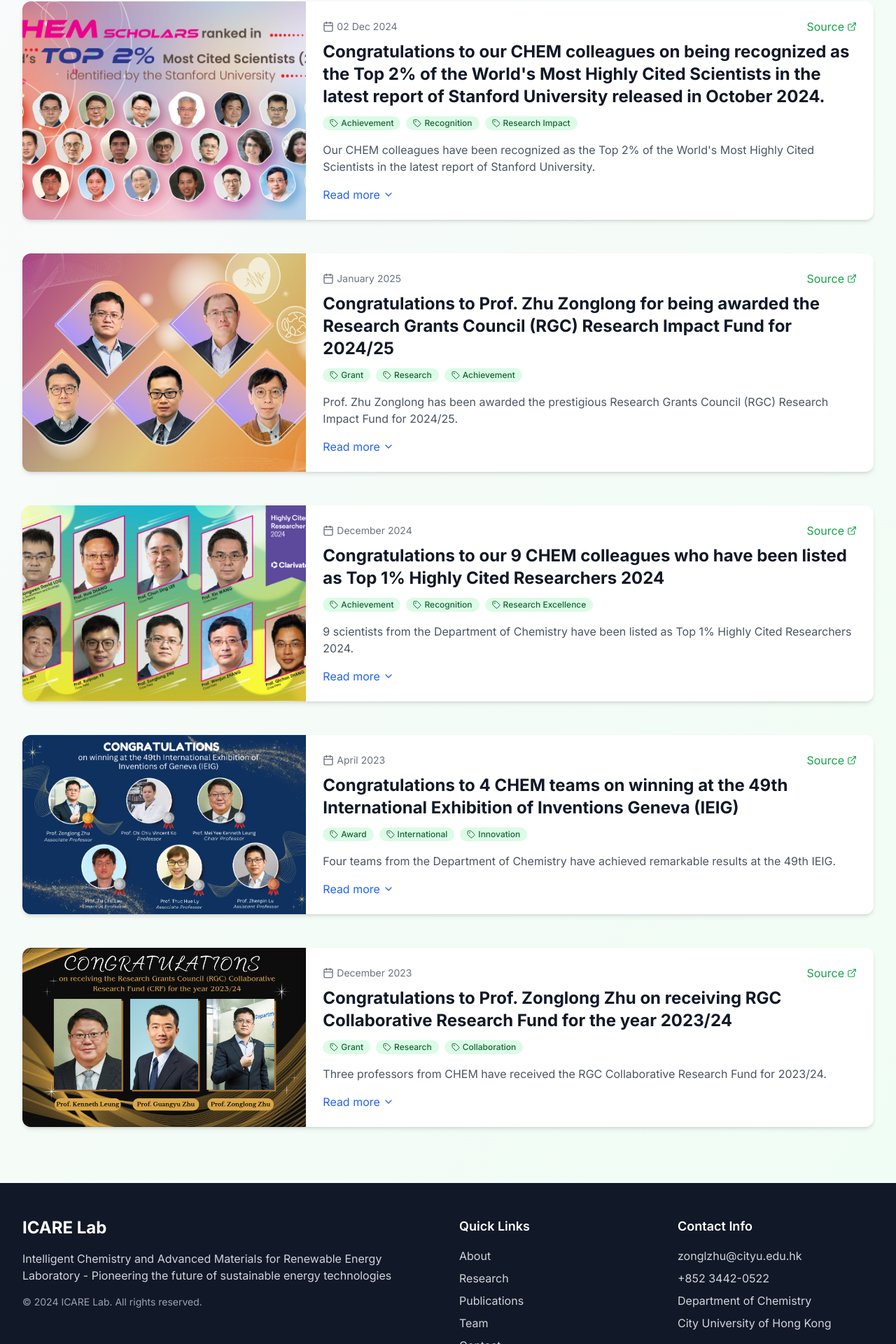
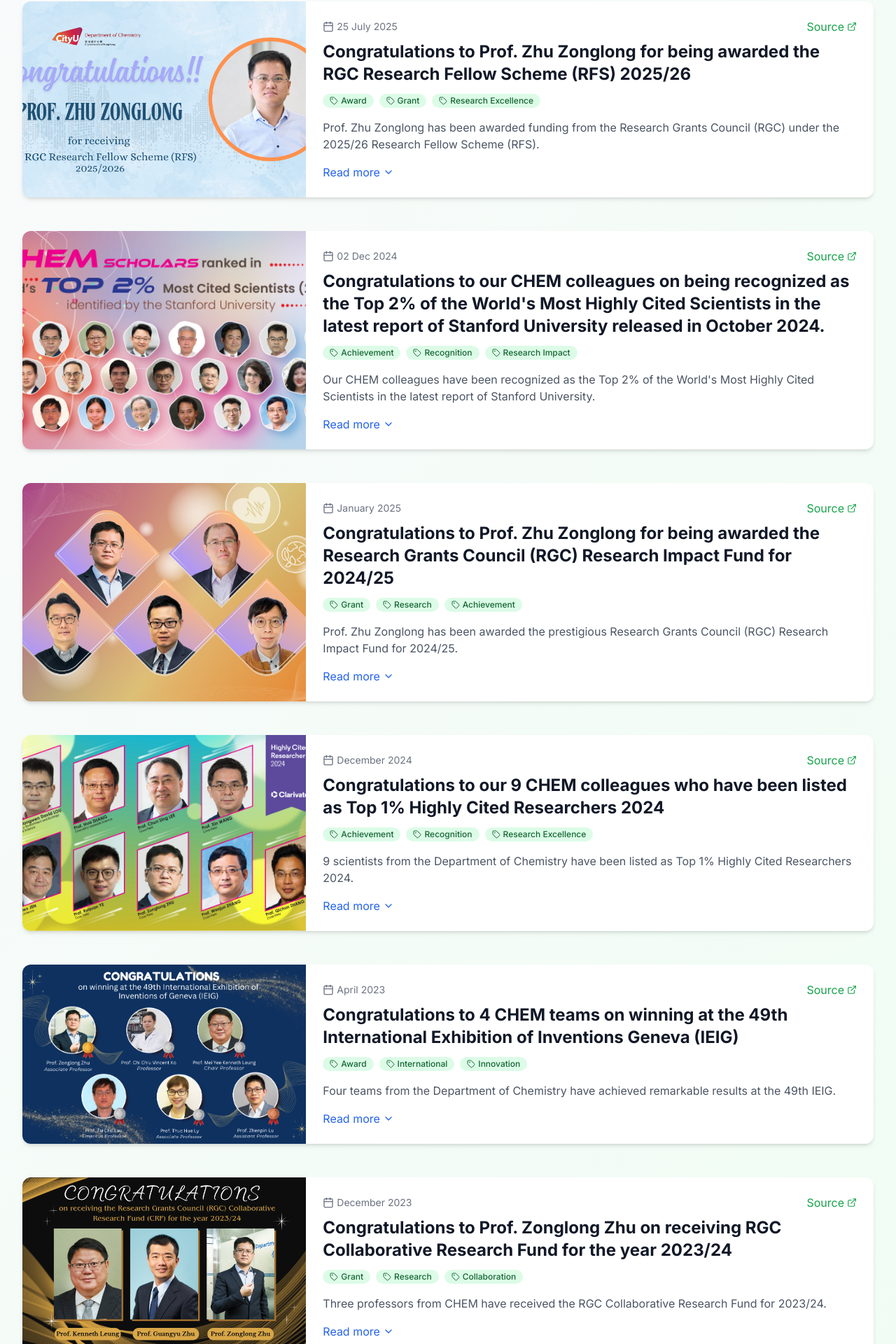
Before and after one commit to hilbert612/research-group-website, a Next.js app: page /news in a window 1280 px wide. Shown: the part 226-2146 px from the top of the page at 70% size. Built offline with nearby package versions, Linux system fonts and the light colour scheme.

Commit message:
添加新闻

```diff
--- a/src/app/gallery/page.tsx
+++ b/src/app/gallery/page.tsx
@@ -4,8 +4,8 @@ import Footer from '@/components/Footer'
 import GalleryDetail from '@/components/GalleryDetail'
 
 export const metadata = {
-  title: 'Gallery | ICARE Lab',
-  description: 'Photo gallery of the Intelligent Chemistry and Advanced Materials for Renewable Energy Laboratory',
+  title: 'Gallery | CARE Lab',
+  description: 'Photo gallery of the Chemistry and Artificial Intelligence for Renewable Energy Lab',
 }
 
 export default function GalleryPage() {
--- a/src/app/news/page.tsx
+++ b/src/app/news/page.tsx
@@ -4,8 +4,8 @@ import Footer from '@/components/Footer'
 import NewsDetail from '@/components/NewsDetail'
 
 export const metadata = {
-  title: 'News | ICARE Lab',
-  description: 'Latest news and updates from the Intelligent Chemistry and Advanced Materials for Renewable Energy Laboratory',
+  title: 'News | CARE Lab',
+  description: 'Latest news and updates from the Chemistry and Artificial Intelligence for Renewable Energy Lab',
 }
 
 export default function NewsPage() {
--- a/src/app/publications/page.tsx
+++ b/src/app/publications/page.tsx
@@ -4,8 +4,8 @@ import Footer from '@/components/Footer'
 import PublicationsDetail from '@/components/PublicationsDetail'
 
 export const metadata = {
-  title: 'All Publications | ICARE Lab',
-  description: 'Research publications from the Intelligent Chemistry and Advanced Materials for Renewable Energy Laboratory',
+  title: 'All Publications | CARE Lab',
+  description: 'Research publications from the Chemistry and Artificial Intelligence for Renewable Energy Lab',
 }
 
 export default function PublicationsPage() {
--- a/src/components/About.tsx
+++ b/src/components/About.tsx
@@ -8,10 +8,10 @@ const About = () => {
       <div className="max-w-7xl mx-auto px-4 sm:px-6 lg:px-8">
         <div className="text-center mb-16">
           <h2 className="text-3xl md:text-4xl font-bold text-gray-900 mb-4">
-            About ICARE Lab
+            About CARE Lab
           </h2>
           <p className="text-lg text-gray-600 max-w-3xl mx-auto">
-            Intelligent Chemistry and Advanced Materials for Renewable Energy Laboratory - Pioneering the future of sustainable energy technologies
+            Chemistry and Artificial Intelligence for Renewable Energy Lab - Pioneering the future of sustainable energy technologies
           </p>
         </div>
 
--- a/src/components/Footer.tsx
+++ b/src/components/Footer.tsx
@@ -4,12 +4,12 @@ const Footer = () => {
       <div className="max-w-7xl mx-auto px-4 sm:px-6 lg:px-8">
         <div className="grid md:grid-cols-4 gap-8">
           <div className="col-span-2">
-            <h3 className="text-2xl font-bold mb-4">ICARE Lab</h3>
+            <h3 className="text-2xl font-bold mb-4">CARE Lab</h3>
             <p className="text-gray-300 mb-4">
-              Intelligent Chemistry and Advanced Materials for Renewable Energy Laboratory - Pioneering the future of sustainable energy technologies
+              Chemistry and Artificial Intelligence for Renewable Energy Lab - Pioneering the future of sustainable energy technologies
             </p>
             <p className="text-gray-400 text-sm">
-              © 2024 ICARE Lab. All rights reserved.
+              © 2024 CARE Lab. All rights reserved.
             </p>
           </div>
 
--- a/src/components/Header.tsx
+++ b/src/components/Header.tsx
@@ -61,9 +61,9 @@ const Header = () => {
           <div className="flex-shrink-0">
             <Link href="/" className="block">
               <h1 className="text-2xl font-bold bg-gradient-to-r from-blue-600 to-green-600 bg-clip-text text-transparent">
-                ICARE Lab
+                CARE Lab
               </h1>
-              <p className="text-xs text-gray-500 -mt-1">Intelligent Chemistry and Advanced Materials for Renewable Energy</p>
+              <p className="text-xs text-gray-500 -mt-1">Chemistry and Artificial Intelligence for Renewable Energy Lab</p>
             </Link>
           </div>
 
--- a/src/components/Hero.tsx
+++ b/src/components/Hero.tsx
@@ -6,7 +6,7 @@ const Hero = () => {
       <div className="max-w-7xl mx-auto px-4 sm:px-6 lg:px-8 text-center">
         <div className="space-y-8">
           <h1 className="text-4xl md:text-6xl font-bold text-gray-900">
-            Intelligent Chemistry and Advanced Materials
+            Chemistry and Artificial Intelligence
             <span className="block text-transparent bg-gradient-to-r from-blue-600 to-green-600 bg-clip-text">
               for Renewable Energy
             </span>
@@ -38,7 +38,7 @@ const Hero = () => {
 
           <div className="mt-16">
             <a href="#about" className="inline-flex items-center text-gray-500 hover:text-green-600 transition-colors duration-200">
-              <span className="mr-2">Discover ICARE Lab</span>
+              <span className="mr-2">Discover CARE Lab</span>
               <ArrowDown size={20} className="animate-bounce" />
             </a>
           </div>
--- a/src/components/News.tsx
+++ b/src/components/News.tsx
@@ -7,8 +7,16 @@ const News = () => {
   // 只显示3个最新的新闻
   const newsItems = [
     {
+      title: "Congratulations to Prof. Zhu Zonglong for being awarded the RGC Research Fellow Scheme (RFS) 2025/26",
+      content: "In recognition of their distinguished achievements, four outstanding scholars from City University of Hong Kong (CityUHK) have been awarded funding from the Research Grants Council (RGC) under the 2025/26 Senior Research Fellow Scheme (SRFS) and the Research Fellow Scheme (RFS). Professor Anderson Shum Ho-cheung, Vice-President (Research), extended his heartfelt congratulations to the fellowship winners. \"Their dedication to research excellence will lead to significant advancements in their respective fields. We look forward to our scholars' continued pursuit of knowledge and innovation to address global challenges,\" he said. Two CityUHK scholars were named under the SRFS: Professor Julien Laurent Chaisse from the School of Law and Professor Angus Yip Hin-lap from the Department of Materials Science & Engineering, College of Engineering. Professor Zhu Zonglong from the Department of Chemistry, College of Science, and Professor Wang Shiqi from the Department of Computer Science, College of Computing, were awarded under the RFS. Their research projects are respectively: \"Advanced Perovskite Technologies for Flexible Electronics: Mechanisms, Interfaces, and Application Optimisation\" and \"Improving the Perceptual Experience of Visual Content Generated by AI\".",
+      date: "2025-07-25",
+      category: "Award",
+      image: "/images/news/RGC-RFS.png",
+      sourceUrl: "https://www.cityu.edu.hk/media/press-release/2025/07/25/four-cityuhk-scholars-named-rgc-senior-research-fellows-and-research-fellows"
+    },
+    {
       title: "Congratulations to Prof. Zhu Zonglong for being awarded the Research Grants Council (RGC) Research Impact Fund for 2024/25",
-      content: "Five research projects led by City University of Hong Kong (CityUHK) have been awarded a total of HK$26.4 million from the Research Grants Council (RGC) under the Research Impact Fund. This achievement ranks CityUHK first in both the number of projects and funding amount among the top eight UGC-funded universities. The research projects cover sustainable development and energy, medical and drug development and biomedical engineering, showcasing CityUHK scholars’ commitment to advancing cutting-edge research and translating academic results into practical applications to continuously promote sustainable development and contribute to societal advancement.In the area of green energy and sustainable development, a project led by Professor Zhu Zonglong, from the Department of Chemistry, titled “Advancing Sustainable and Closed-loop Eco-friendly Emerging Perovskite Photovoltaic”, received a grant of HK$7.7 million. Perovskite solar cells are gaining attention for their high efficiency, low cost, and multifunctional applications in building-integrated photovoltaics and tandem solar cells. The research aims to promote environmentally friendly manufacturing of perovskite solar cells, mitigate lead leakage, and create sustainable recycling solutions to reduce the environmental impact, thereby facilitating the widespread application of perovskite technology in the green energy field.",
+      content: "Five research projects led by City University of Hong Kong (CityUHK) have been awarded a total of HK$26.4 million from the Research Grants Council (RGC) under the Research Impact Fund. This achievement ranks CityUHK first in both the number of projects and funding amount among the top eight UGC-funded universities. The research projects cover sustainable development and energy, medical and drug development and biomedical engineering, showcasing CityUHK scholars' commitment to advancing cutting-edge research and translating academic results into practical applications to continuously promote sustainable development and contribute to societal advancement.In the area of green energy and sustainable development, a project led by Professor Zhu Zonglong, from the Department of Chemistry, titled \"Advancing Sustainable and Closed-loop Eco-friendly Emerging Perovskite Photovoltaic\", received a grant of HK$7.7 million. Perovskite solar cells are gaining attention for their high efficiency, low cost, and multifunctional applications in building-integrated photovoltaics and tandem solar cells. The research aims to promote environmentally friendly manufacturing of perovskite solar cells, mitigate lead leakage, and create sustainable recycling solutions to reduce the environmental impact, thereby facilitating the widespread application of perovskite technology in the green energy field.",
       date: "2025-01-16",
       category: "Event",
       image: "/images/news/RIF.jpg", // Placeholder image path
@@ -21,14 +29,6 @@ const News = () => {
       category: "Publication",
       image: "/images/news/science3.jpg", // Placeholder image path
       sourceUrl: "https://www.cityu.edu.hk/media/news/2024/10/14/interdisciplinary-science-research-enhancing-sustainability-through-solar-cells" // Example URL
-    },
-    {
-      title: "Celebrating Excellence: Honoring Prof. ZHU Zonglong for receiving CSCI College Awards 2024/2025",
-      content: "Congratulations to Dr. Li Bo for obtaining a professor position at Central South University, and congratulations to Gao Danpeng and Li Xintong for receiving their doctoral degrees - celebration dinner.",
-      date: "2025-05-12",
-      category: "News",
-      image: "/images/news/csci.jpg", // Placeholder image path
-      sourceUrl: "https://www.cityu.edu.hk/chem/news/csciaward202425" // Example URL
     }
   ]
 
--- a/src/components/NewsDetail.tsx
+++ b/src/components/NewsDetail.tsx
@@ -9,6 +9,24 @@ const NewsDetail = () => {
   const allNews = [
     {
       id: 1,
+      title: 'Congratulations to Prof. Zhu Zonglong for being awarded the RGC Research Fellow Scheme (RFS) 2025/26',
+      date: '25 July 2025',
+      image: '/images/news/RGC-RFS.png',
+      summary: 'Prof. Zhu Zonglong has been awarded funding from the Research Grants Council (RGC) under the 2025/26 Research Fellow Scheme (RFS).',
+      content: `In recognition of their distinguished achievements, four outstanding scholars from City University of Hong Kong (CityUHK) have been awarded funding from the Research Grants Council (RGC) under the 2025/26 Senior Research Fellow Scheme (SRFS) and the Research Fellow Scheme (RFS).
+
+Professor Anderson Shum Ho-cheung, Vice-President (Research), extended his heartfelt congratulations to the fellowship winners. "Their dedication to research excellence will lead to significant advancements in their respective fields. We look forward to our scholars' continued pursuit of knowledge and innovation to address global challenges," he said.
+
+Two CityUHK scholars were named under the SRFS: Professor Julien Laurent Chaisse from the School of Law and Professor Angus Yip Hin-lap from the Department of Materials Science & Engineering, College of Engineering. Their research projects are respectively: "Semiconductors, Quantum Computing, and AI: Pioneering the Future of Trade and Sustainability in International Economic Law" and "Next-Generation Tandem Perovskite Solar Cells: High-Efficiency, Flexible, and Scalable Solutions for Diverse Applications".
+
+Professor Zhu Zonglong from the Department of Chemistry, College of Science, and Professor Wang Shiqi from the Department of Computer Science, College of Computing, were awarded under the RFS. Their research projects are respectively: "Advanced Perovskite Technologies for Flexible Electronics: Mechanisms, Interfaces, and Application Optimisation" and "Improving the Perceptual Experience of Visual Content Generated by AI".
+
+SRFS and RFS aim to provide sustained support to outstanding researchers at the University Grants Committee-funded universities in Hong Kong. The supporting university will receive a fellowship grant of around HK$8.2 million per SRFS award and HK$5.5 million per RFS award to support the scholars' research projects for a period of 60 months.`,
+      tags: ['Award', 'Grant', 'Research Excellence'],
+      sourceUrl: 'https://www.cityu.edu.hk/media/press-release/2025/07/25/four-cityuhk-scholars-named-rgc-senior-research-fellows-and-research-fellows'
+    },
+    {
+      id: 2,
       title: 'Congratulations to our CHEM colleagues on being recognized as the Top 2% of the World\'s Most Highly Cited Scientists in the latest report of Stanford University released in October 2024.',
       date: '02 Dec 2024',
       image: '/images/news/highly-cited-2024.jpg',
@@ -18,7 +36,7 @@ const NewsDetail = () => {
       sourceUrl: 'https://www.cityu.edu.hk/chem/news/Highly%20Cited2024_Top2'
     },
     {
-      id: 2,
+      id: 3,
       title: 'Congratulations to Prof. Zhu Zonglong for being awarded the Research Grants Council (RGC) Research Impact Fund for 2024/25',
       date: 'January 2025',
       image: '/images/news/RIF.jpg',
@@ -30,7 +48,7 @@ Prof. Zhu's research has been widely recognized, and he has published numerous a
       sourceUrl: 'https://www.cityu.edu.hk/chem/news/ZL'
     },
     {
-      id: 3,
+      id: 4,
       title: 'Congratulations to our 9 CHEM colleagues who have been listed as Top 1% Highly Cited Researchers 2024',
       date: 'December 2024',
       image: '/images/news/highly-cited-researchers-2024.jpg',
@@ -40,7 +58,7 @@ Prof. Zhu's research has been widely recognized, and he has published numerous a
       sourceUrl: 'https://www.cityu.edu.hk/chem/news/highly-cited-researchers2024_top1'
     },
     {
-      id: 4,
+      id: 5,
       title: 'Congratulations to 4 CHEM teams on winning at the 49th International Exhibition of Inventions Geneva (IEIG)',
       date: 'April 2023',
       image: '/images/news/geneva-exhibition.png',
@@ -52,7 +70,7 @@ The exhibition is the world's most important event exclusively dedicated to inve
       sourceUrl: 'https://www.cityu.edu.hk/chem/news/congratulations-4-chem-teams-winning-49th-international-exhibition-inventions-geneva-ieig'
     },
     {
-      id: 5,
+      id: 6,
       title: 'Congratulations to Prof. Zonglong Zhu on receiving RGC Collaborative Research Fund for the year 2023/24',
       date: 'December 2023',
       image: '/images/news/crf-grant.png',
```
Also changed, not shown: public/images/news/RGC-RFS.png (added).
